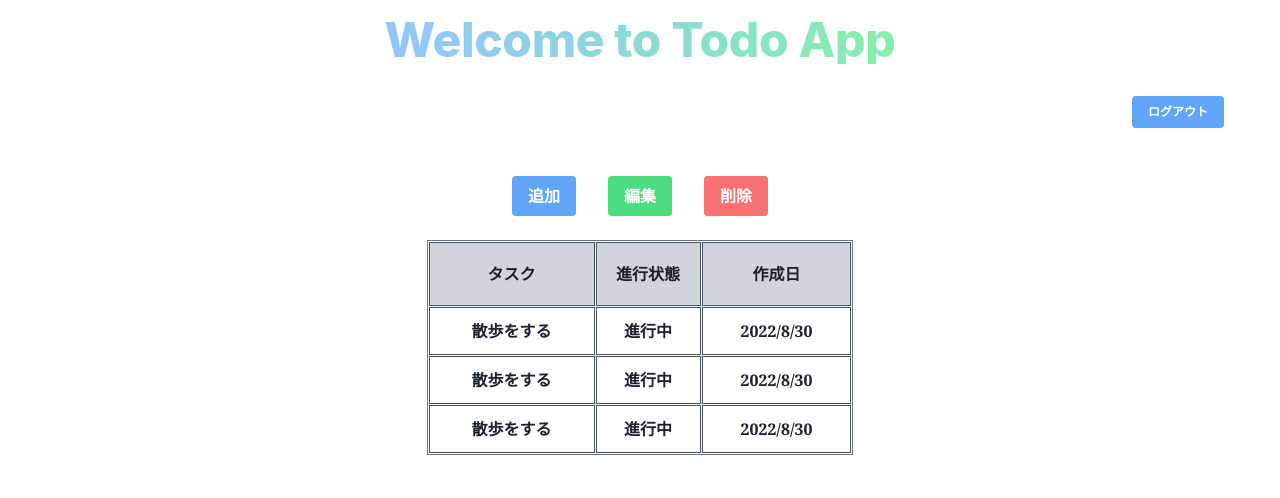
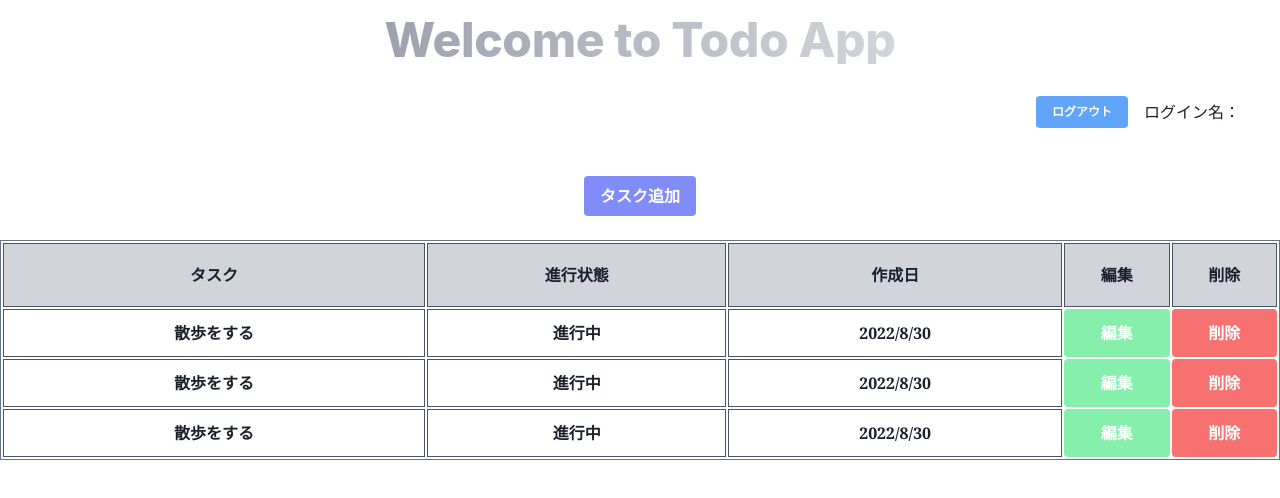
Before and after one commit to kaji5963/next-todo-app, a Next.js app: page /Top in a window 1280 px wide. Shown: the top 498 px of the page. Built offline with nearby package versions, Linux system fonts and the light colour scheme.

Commit message:
atom.tsx作成、Create.tsx作成

```diff
--- a/package.json
+++ b/package.json
@@ -17,7 +17,9 @@
     "next": "12.2.5",
     "react": "18.2.0",
     "react-dom": "18.2.0",
-    "react-icons": "^4.4.0"
+    "react-icons": "^4.4.0",
+    "recoil": "^0.7.5",
+    "recoil-persist": "^4.2.0"
   },
   "devDependencies": {
     "@types/node": "18.7.14",
--- /dev/null
+++ b/pages/Create.tsx
@@ -0,0 +1,14 @@
+import Link from "next/link";
+
+const Create = () => {
+  return (
+    <>
+    <div>
+      Create Todo
+    </div>
+      <Link href="/Top"><a>back</a></Link>
+      </>
+  );
+}
+
+export default Create;
--- a/pages/Top.tsx
+++ b/pages/Top.tsx
@@ -1,24 +1,34 @@
 import Head from "next/head";
-import Link from "next/link";
 import { useRouter } from "next/router";
 import { useEffect, useState } from "react";
 import { auth } from "./components/firebase";
 import Layout from "./components/Layout";
+import todoList from "./components/atom";
+import { useRecoilState } from "recoil";
+
+type todoList = {
+  id: string;
+  inputValue: string;
+  date: string;
+};
 
 const Top = () => {
+  const [todo, setTodo] = useRecoilState<any>(todoList);
   const [isClient, setIsClient] = useState(false);
 
-  const router = useRouter()
+  const router = useRouter();
   //ReactDOM.hydrate()対策
   useEffect(() => {
     setIsClient(true);
   }, []);
   //ログアウト処理
-  const handleLogout =() => {
-    auth.signOut()
-    router.push("/")
-  }
-
+  const handleLogout = () => {
+    auth.signOut();
+    router.push("/");
+  };
+  const s = () => {
+    router.push("/");
+  };
   return (
     <>
       <Layout>
@@ -26,55 +36,95 @@ const Top = () => {
           <title>Top Page</title>
         </Head>
         <div className="flex justify-end items-center mr-10">
-        <button className="text-xs w-1/8 m-4 bg-blue-400 hover:bg-blue-500 text-white font-bold py-2 px-4 rounded" onClick={handleLogout}>
-          ログアウト
-        </button>
+          <button
+            className="text-xs w-1/8 m-4 bg-blue-400 hover:bg-blue-500 active:bg-blue-600 text-white font-bold py-2 px-4 rounded"
+            onClick={handleLogout}
+          >
+            ログアウト
+          </button>
+          <p>ログイン名：{auth.currentUser?.displayName} </p>
         </div>
         <div className="font-serif">
-          <div className="flex justify-center mt-4 mb-2 ">
-            <button className="m-4 bg-blue-400 hover:bg-blue-500 text-white font-bold py-2 px-4 rounded">
-              追加
-            </button>
-            <button className="m-4 bg-green-400 hover:bg-green-500 text-white font-bold py-2 px-4 rounded">
-              編集
-            </button>
-            <button className="m-4 bg-red-400 hover:bg-red-500 text-white font-bold py-2 px-4 rounded">
-              削除
+          <div className="flex justify-center mt-4 mb-2">
+            <button
+              className="m-4 bg-indigo-400 hover:bg-indigo-500 text-white font-bold py-2 px-4 rounded active:bg-indigo-600"
+              onClick={() => router.push("/Create")}
+            >
+              タスク追加
             </button>
           </div>
-          <table className="border-separate border border-slate-500 border-spacing-px w-1/3 mx-auto container text-center font-bold">
+          <table className="border-separate border border-slate-500 border-spacing-xl  w-full mx-auto container text-center font-bold">
             <thead>
-              <tr className="bg-gray-300 h-16">
-                <th className="border border-slate-600">タスク</th>
-                <th className="border border-slate-600 w-1/4">進行状態</th>
-                <th className="border border-slate-600">作成日</th>
+              <tr className="bg-gray-300 h-16 w-1/2">
+                <th className="border border-slate-600 w-1/3">タスク</th>
+                <th className="border border-slate-600 w-auto">進行状態</th>
+                <th className="border border-slate-600 w-auto">作成日</th>
+                <th className="border border-slate-600 w-1/12">編集</th>
+                <th className="border border-slate-600 w-1/12">削除</th>
               </tr>
             </thead>
             {isClient && (
               <tbody>
                 <tr className="h-12">
                   <td className="border border-slate-600">散歩をする</td>
-                  <td className="border border-slate-600">進行中</td>
+                  <td className="border border-slate-600 cursor-pointer hover:bg-yellow-200">
+                    進行中
+                  </td>
                   <td className="border border-slate-600">2022/8/30</td>
+
+                  <td
+                    className="m-4 bg-green-300 hover:bg-green-400 active:bg-green-600 text-white font-bold py-2 px-4 rounded cursor-pointer"
+                    onClick={s}
+                  >
+                    編集
+                  </td>
+                  <td
+                    className="m-4 bg-red-400 hover:bg-red-500 active:bg-red-700 text-white font-bold py-2 px-4 rounded cursor-pointer"
+                    onClick={s}
+                  >
+                    削除
+                  </td>
                 </tr>
                 <tr className="h-12">
                   <td className="border border-slate-600">散歩をする</td>
                   <td className="border border-slate-600">進行中</td>
                   <td className="border border-slate-600">2022/8/30</td>
+                  <td
+                    className="m-4 bg-green-300 hover:bg-green-400 active:bg-green-600 text-white font-bold py-2 px-4 rounded cursor-pointer"
+                    onClick={s}
+                  >
+                    編集
+                  </td>
+                  <td
+                    className="m-4 bg-red-400 hover:bg-red-500 active:bg-red-700 text-white font-bold py-2 px-4 rounded cursor-pointer"
+                    onClick={s}
+                  >
+                    削除
+                  </td>
                 </tr>
 
                 <tr className="h-12">
                   <td className="border border-slate-600">散歩をする</td>
                   <td className="border border-slate-600">進行中</td>
                   <td className="border border-slate-600">2022/8/30</td>
+                  <td
+                    className="m-4 bg-green-300 hover:bg-green-400 active:bg-green-600 text-white font-bold py-2 px-4 rounded cursor-pointer"
+                    onClick={s}
+                  >
+                    編集
+                  </td>
+                  <td
+                    className="m-4 bg-red-400 hover:bg-red-500 active:bg-red-700 text-white font-bold py-2 px-4 rounded cursor-pointer"
+                    onClick={s}
+                  >
+                    削除
+                  </td>
                 </tr>
               </tbody>
             )}
           </table>
         </div>
-        <div>
-          <p>{auth.currentUser?.displayName}</p>
-        </div>
+        <div></div>
       </Layout>
     </>
   );
--- a/pages/_app.tsx
+++ b/pages/_app.tsx
@@ -1,11 +1,15 @@
 import '../styles/globals.css'
 import type { AppProps } from 'next/app'
 import { ChakraProvider } from "@chakra-ui/react";
+import { RecoilRoot } from "recoil";
+
 
 function MyApp({ Component, pageProps }: AppProps) {
   return (
     <ChakraProvider>
-      <Component {...pageProps} />
+      <RecoilRoot>
+        <Component {...pageProps} />
+      </RecoilRoot>
     </ChakraProvider>
   );
 
--- a/pages/components/Header.tsx
+++ b/pages/components/Header.tsx
@@ -1,8 +1,8 @@
 const Header = () => {
   return (
-    <header>
+    <header className="m-0">
       <div className="h-20 flex justify-around items-center container mx-auto w-full text-center font-extrabold leading-none tracking-tight">
-        <span className="bg-clip-text text-transparent bg-gradient-to-r from-blue-300 to-green-300 text-5xl">
+        <span className="bg-clip-text text-transparent bg-gradient-to-r from-gray-400 to-gray-300 text-5xl">
           Welcome to Todo App
         </span>
       </div>
--- /dev/null
+++ b/pages/components/atom.tsx
@@ -0,0 +1,8 @@
+import { atom } from "recoil";
+
+const todoList = atom({
+    key: "todo",
+    default: []
+});
+
+export default todoList
```
Also changed, not shown: 1 other file (tests, documents, lock files or other folders).
